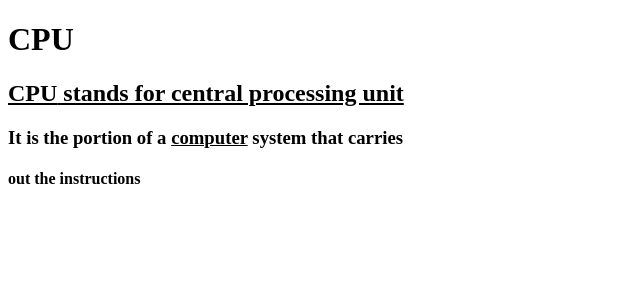
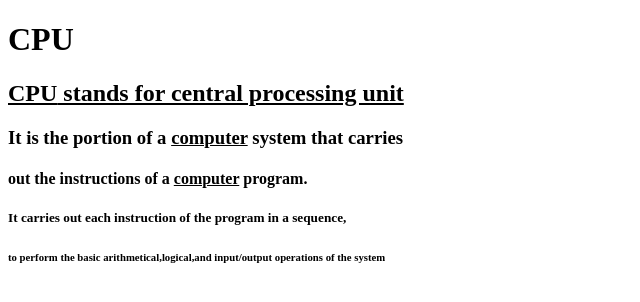
Before and after one commit to iamneo-production/efcfdbebfeaaadaeccdfffebaeceaec, a website: page public/index.html in a window 1280 px wide. Shown: the whole page, without its empty margins (0-640 px from the left). Drawn offline with Linux system fonts and the light colour scheme.

Commit message:
Backup Commit

```diff
--- a/public/index.html
+++ b/public/index.html
@@ -11,7 +11,9 @@
     <h1>CPU</h1>
     <h2><u><b>CPU</b> stands for central processing unit</u>
     <h3>It is the portion of a <u>computer</u> system that carries</h3>
-  <h4>out the instructions
+    <h4>out the instructions of a <u>computer</u> program.</h4>
+    <h5>It carries out each instruction of the program in a sequence,</h5>
+    <h6>to perform the basic arithmetical,logical,and input/output operations of the system </h6>
 
 </body>
 </html>
```
